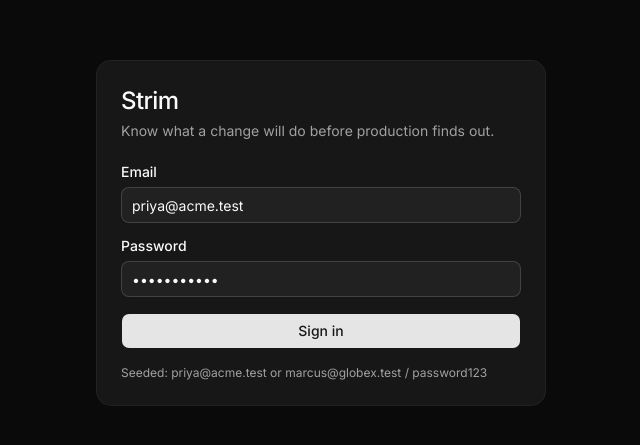
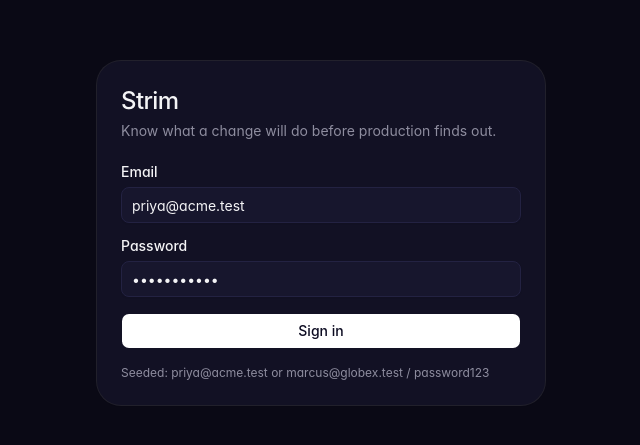
Before and after one commit to Prince-695/Strim-labs, a Next.js app in the folder apps/web/: page / in a window 1280 px wide. Shown: the part 167-612 px from the top of the page, without its empty margins (319-959 px from the left). Built offline with nearby package versions, Linux system fonts and the light colour scheme; no server answers.

Commit message:
feat(web): phase 8.1 design system foundation, mona sans typography and dribbble modern tokens

```diff
--- a/apps/web/package.json
+++ b/apps/web/package.json
@@ -11,6 +11,7 @@
   },
   "dependencies": {
     "@base-ui/react": "1.7.0",
+    "@fontsource/mona-sans": "5.3.0",
     "@strim/shared": "workspace:*",
     "@tanstack/react-query": "5.90.2",
     "@xyflow/react": "12.8.6",
--- a/apps/web/src/app/globals.css
+++ b/apps/web/src/app/globals.css
@@ -1,120 +1,147 @@
 @import "tailwindcss";
 @import "tw-animate-css";
 @import "shadcn/tailwind.css";
+@import "@fontsource/mona-sans/400.css";
+@import "@fontsource/mona-sans/500.css";
+@import "@fontsource/mona-sans/600.css";
+@import "@fontsource/mona-sans/700.css";
 
 @custom-variant dark (&:is(.dark *));
 
 @theme inline {
+  --font-sans: "Mona Sans", -apple-system, BlinkMacSystemFont, "Segoe UI", Roboto, Helvetica, Arial, sans-serif;
+  --font-heading: "Mona Sans", -apple-system, BlinkMacSystemFont, "Segoe UI", Roboto, sans-serif;
+  --font-mono: var(--font-geist-mono), monospace;
+
   --color-background: var(--background);
   --color-foreground: var(--foreground);
-  --font-sans: var(--font-sans);
-  --font-mono: var(--font-geist-mono);
-  --font-heading: var(--font-sans);
+  --color-card: var(--card);
+  --color-card-foreground: var(--card-foreground);
+  --color-popover: var(--popover);
+  --color-popover-foreground: var(--popover-foreground);
+  --color-primary: var(--primary);
+  --color-primary-foreground: var(--primary-foreground);
+  --color-secondary: var(--secondary);
+  --color-secondary-foreground: var(--secondary-foreground);
+  --color-muted: var(--muted);
+  --color-muted-foreground: var(--muted-foreground);
+  --color-accent: var(--accent);
+  --color-accent-foreground: var(--accent-foreground);
+  --color-destructive: var(--destructive);
+  --color-border: var(--border);
+  --color-input: var(--input);
+  --color-ring: var(--ring);
+
+  /* Dribbble Modern Brand Tokens */
+  --color-brand-pink: var(--brand-pink);
+  --color-brand-lime: var(--brand-lime);
+  --color-brand-blush: var(--brand-blush);
+  --color-brand-border: var(--brand-border);
+  --color-brand-ink: var(--brand-ink);
+  --color-brand-slate: var(--brand-slate);
+  --color-brand-tertiary: var(--brand-tertiary);
+  --color-brand-gold: var(--brand-gold);
+
+  --color-sidebar: var(--sidebar);
+  --color-sidebar-foreground: var(--sidebar-foreground);
+  --color-sidebar-primary: var(--sidebar-primary);
+  --color-sidebar-primary-foreground: var(--sidebar-primary-foreground);
+  --color-sidebar-accent: var(--sidebar-accent);
+  --color-sidebar-accent-foreground: var(--sidebar-accent-foreground);
+  --color-sidebar-border: var(--sidebar-border);
   --color-sidebar-ring: var(--sidebar-ring);
-  --color-sidebar-border: var(--sidebar-border);
-  --color-sidebar-accent-foreground: var(--sidebar-accent-foreground);
-  --color-sidebar-accent: var(--sidebar-accent);
-  --color-sidebar-primary-foreground: var(--sidebar-primary-foreground);
-  --color-sidebar-primary: var(--sidebar-primary);
-  --color-sidebar-foreground: var(--sidebar-foreground);
-  --color-sidebar: var(--sidebar);
-  --color-chart-5: var(--chart-5);
-  --color-chart-4: var(--chart-4);
-  --color-chart-3: var(--chart-3);
-  --color-chart-2: var(--chart-2);
-  --color-chart-1: var(--chart-1);
-  --color-ring: var(--ring);
-  --color-input: var(--input);
-  --color-border: var(--border);
-  --color-destructive: var(--destructive);
-  --color-accent-foreground: var(--accent-foreground);
-  --color-accent: var(--accent);
-  --color-muted-foreground: var(--muted-foreground);
-  --color-muted: var(--muted);
-  --color-secondary-foreground: var(--secondary-foreground);
-  --color-secondary: var(--secondary);
-  --color-primary-foreground: var(--primary-foreground);
-  --color-primary: var(--primary);
-  --color-popover-foreground: var(--popover-foreground);
-  --color-popover: var(--popover);
-  --color-card-foreground: var(--card-foreground);
-  --color-card: var(--card);
-  --radius-sm: calc(var(--radius) * 0.6);
-  --radius-md: calc(var(--radius) * 0.8);
-  --radius-lg: var(--radius);
-  --radius-xl: calc(var(--radius) * 1.4);
-  --radius-2xl: calc(var(--radius) * 1.8);
-  --radius-3xl: calc(var(--radius) * 2.2);
-  --radius-4xl: calc(var(--radius) * 2.6);
+
+  --radius-sm: 4px;
+  --radius-md: 8px;
+  --radius-lg: 16px;
+  --radius-xl: 24px;
+  --radius-full: 9999px;
 }
 
 :root {
-  --background: oklch(1 0 0);
-  --foreground: oklch(0.145 0 0);
-  --card: oklch(1 0 0);
-  --card-foreground: oklch(0.145 0 0);
-  --popover: oklch(1 0 0);
-  --popover-foreground: oklch(0.145 0 0);
-  --primary: oklch(0.205 0 0);
-  --primary-foreground: oklch(0.985 0 0);
-  --secondary: oklch(0.97 0 0);
-  --secondary-foreground: oklch(0.205 0 0);
-  --muted: oklch(0.97 0 0);
-  --muted-foreground: oklch(0.556 0 0);
-  --accent: oklch(0.97 0 0);
-  --accent-foreground: oklch(0.205 0 0);
-  --destructive: oklch(0.577 0.245 27.325);
-  --border: oklch(0.922 0 0);
-  --input: oklch(0.922 0 0);
-  --ring: oklch(0.708 0 0);
-  --chart-1: oklch(0.87 0 0);
-  --chart-2: oklch(0.556 0 0);
-  --chart-3: oklch(0.439 0 0);
-  --chart-4: oklch(0.371 0 0);
-  --chart-5: oklch(0.269 0 0);
-  --radius: 0.625rem;
-  --sidebar: oklch(0.985 0 0);
-  --sidebar-foreground: oklch(0.145 0 0);
-  --sidebar-primary: oklch(0.205 0 0);
-  --sidebar-primary-foreground: oklch(0.985 0 0);
-  --sidebar-accent: oklch(0.97 0 0);
-  --sidebar-accent-foreground: oklch(0.205 0 0);
-  --sidebar-border: oklch(0.922 0 0);
-  --sidebar-ring: oklch(0.708 0 0);
+  /* Light theme: Pure bright gallery canvas with dark ink */
+  --background: #FFFFFF;
+  --foreground: #0D0C22;
+  --card: #FFFFFF;
+  --card-foreground: #0D0C22;
+  --popover: #FFFFFF;
+  --popover-foreground: #0D0C22;
+  --primary: #0D0C22;
+  --primary-foreground: #FFFFFF;
+  --secondary: #F4F4F6;
+  --secondary-foreground: #0D0C22;
+  --muted: #F4F4F6;
+  --muted-foreground: #6E6D7A;
+  --accent: #F4F4F6;
+  --accent-foreground: #0D0C22;
+  --destructive: #E5484D;
+  --destructive-foreground: #FFFFFF;
+  --border: #E7E7E9;
+  --input: #E7E7E9;
+  --ring: #0D0C22;
+
+  /* Dribbble Brand Palette */
+  --brand-pink: #EA4C89;
+  --brand-lime: #CDE36B;
+  --brand-blush: #FFF1F7;
+  --brand-border: #E5E7EB;
+  --brand-ink: #0D0C22;
+  --brand-slate: #6E6D7A;
+  --brand-tertiary: #F4F4F6;
+  --brand-gold: #FFAD48;
+
+  --sidebar: #FAFAFC;
+  --sidebar-foreground: #0D0C22;
+  --sidebar-primary: #0D0C22;
+  --sidebar-primary-foreground: #FFFFFF;
+  --sidebar-accent: #F4F4F6;
+  --sidebar-accent-foreground: #0D0C22;
+  --sidebar-border: #E7E7E9;
+  --sidebar-ring: #0D0C22;
+
+  --radius: 0.5rem;
 }
 
 .dark {
-  --background: oklch(0.145 0 0);
-  --foreground: oklch(0.985 0 0);
-  --card: oklch(0.205 0 0);
-  --card-foreground: oklch(0.985 0 0);
-  --popover: oklch(0.205 0 0);
-  --popover-foreground: oklch(0.985 0 0);
-  --primary: oklch(0.922 0 0);
-  --primary-foreground: oklch(0.205 0 0);
-  --secondary: oklch(0.269 0 0);
-  --secondary-foreground: oklch(0.985 0 0);
-  --muted: oklch(0.269 0 0);
-  --muted-foreground: oklch(0.708 0 0);
-  --accent: oklch(0.269 0 0);
-  --accent-foreground: oklch(0.985 0 0);
-  --destructive: oklch(0.704 0.191 22.216);
-  --border: oklch(1 0 0 / 10%);
-  --input: oklch(1 0 0 / 15%);
-  --ring: oklch(0.556 0 0);
-  --chart-1: oklch(0.87 0 0);
-  --chart-2: oklch(0.556 0 0);
-  --chart-3: oklch(0.439 0 0);
-  --chart-4: oklch(0.371 0 0);
-  --chart-5: oklch(0.269 0 0);
-  --sidebar: oklch(0.205 0 0);
-  --sidebar-foreground: oklch(0.985 0 0);
-  --sidebar-primary: oklch(0.488 0.243 264.376);
-  --sidebar-primary-foreground: oklch(0.985 0 0);
-  --sidebar-accent: oklch(0.269 0 0);
-  --sidebar-accent-foreground: oklch(0.985 0 0);
-  --sidebar-border: oklch(1 0 0 / 10%);
-  --sidebar-ring: oklch(0.556 0 0);
+  /* Dark theme: Deep midnight indigo with crisp ink contrast & glowing accents */
+  --background: #0A0915;
+  --foreground: #F4F4F6;
+  --card: #121124;
+  --card-foreground: #F4F4F6;
+  --popover: #16152C;
+  --popover-foreground: #F4F4F6;
+  --primary: #FFFFFF;
+  --primary-foreground: #0D0C22;
+  --secondary: #1E1D38;
+  --secondary-foreground: #F4F4F6;
+  --muted: #1A1932;
+  --muted-foreground: #8E8D9F;
+  --accent: #1E1D38;
+  --accent-foreground: #F4F4F6;
+  --destructive: #E5484D;
+  --destructive-foreground: #FFFFFF;
+  --border: #232242;
+  --input: #232242;
+  --ring: #EA4C89;
+
+  /* Dark mode brand tokens */
+  --brand-pink: #EA4C89;
+  --brand-lime: #CDE36B;
+  --brand-blush: #261324;
+  --brand-border: #232242;
+  --brand-ink: #FFFFFF;
+  --brand-slate: #8E8D9F;
+  --brand-tertiary: #1A1932;
+  --brand-gold: #FFAD48;
+
+  --sidebar: #0E0D1E;
+  --sidebar-foreground: #F4F4F6;
+  --sidebar-primary: #EA4C89;
+  --sidebar-primary-foreground: #FFFFFF;
+  --sidebar-accent: #1A1932;
+  --sidebar-accent-foreground: #FFFFFF;
+  --sidebar-border: #232242;
+  --sidebar-ring: #EA4C89;
 }
 
 @layer base {
@@ -122,9 +149,88 @@
     @apply border-border outline-ring/50;
   }
   body {
-    @apply bg-background text-foreground;
+    @apply bg-background text-foreground antialiased selection:bg-brand-pink/20 selection:text-brand-pink;
+    font-feature-settings: "cv02", "cv03", "cv04", "cv11";
   }
   html {
-    @apply font-sans;
+    font-family: var(--font-sans);
   }
 }
+
+@layer utilities {
+  .text-headline-display {
+    font-family: var(--font-heading);
+    font-size: 52px;
+    font-weight: 600;
+    line-height: 62.4px;
+    letter-spacing: -0.02em;
+  }
+  .text-headline-lg {
+    font-family: var(--font-heading);
+    font-size: 40px;
+    font-weight: 600;
+    line-height: 48px;
+    letter-spacing: -0.015em;
+  }
+  .text-headline-md {
+    font-family: var(--font-heading);
+    font-size: 24px;
+    font-weight: 600;
+    line-height: 29px;
+    letter-spacing: -0.01em;
+  }
+  .text-headline-sm {
+    font-family: var(--font-heading);
+    font-size: 20px;
+    font-weight: 600;
+    line-height: 24px;
+  }
+  .text-headline-xs {
+    font-family: var(--font-heading);
+    font-size: 18px;
+    font-weight: 600;
+    line-height: 22px;
+  }
+  .text-body-lg {
+    font-family: var(--font-sans);
+    font-size: 16px;
+    font-weight: 500;
+    line-height: 24px;
+  }
+  .text-body-md {
+    font-family: var(--font-sans);
+    font-size: 14px;
+    font-weight: 500;
+    line-height: 19.6px;
+  }
+  .text-body-sm {
+    font-family: var(--font-sans);
+    font-size: 12px;
+    font-weight: 400;
+    line-height: 16px;
+  }
+  .text-label-lg {
+    font-family: var(--font-sans);
+    font-size: 14px;
+    font-weight: 700;
+    line-height: 16px;
+  }
+  .text-label-md {
+    font-family: var(--font-sans);
+    font-size: 12px;
+    font-weight: 700;
+    line-height: 14px;
+  }
+  .text-label-sm {
+    font-family: var(--font-sans);
+    font-size: 12px;
+    font-weight: 500;
+    line-height: 14px;
+  }
+  .text-caption {
+    font-family: var(--font-sans);
+    font-size: 11px;
+    font-weight: 500;
+    line-height: 14px;
+  }
+}
--- a/apps/web/src/app/layout.tsx
+++ b/apps/web/src/app/layout.tsx
@@ -1,33 +1,23 @@
 import type { Metadata } from "next";
-import { Geist, Geist_Mono, Inter } from "next/font/google";
 import "./globals.css";
-import { cn } from "@/lib/utils";
 import { Providers } from "@/components/providers";
 
-const inter = Inter({ subsets: ["latin"], variable: "--font-sans" });
-
-const geistSans = Geist({
-  variable: "--font-geist-sans",
-  subsets: ["latin"],
-});
-
-const geistMono = Geist_Mono({
-  variable: "--font-geist-mono",
-  subsets: ["latin"],
-});
-
 export const metadata: Metadata = {
-  title: "Strim",
-  description: "Know what a change will do before production finds out.",
+  title: "Strim — Runtime Intelligence & Controlled Change Platform",
+  description: "Know what a change will do before production finds out. Simulation, verification, and automated rollback for production infrastructure.",
+  icons: {
+    icon: "/favicon.ico",
+  },
 };
 
-export default function RootLayout({ children }: LayoutProps<"/">) {
+export default function RootLayout({
+  children,
+}: {
+  children: React.ReactNode;
+}) {
   return (
-    <html
-      lang="en"
-      className={cn("dark h-full antialiased font-sans", geistSans.variable, geistMono.variable, inter.variable)}
-    >
-      <body className="min-h-full flex flex-col">
+    <html lang="en" className="dark h-full antialiased" suppressHydrationWarning>
+      <body className="min-h-full flex flex-col bg-background text-foreground font-sans selection:bg-brand-pink/20 selection:text-brand-pink">
         <Providers>{children}</Providers>
       </body>
     </html>
```
Also changed, not shown: 1 other file (tests, documents, lock files or other folders).
